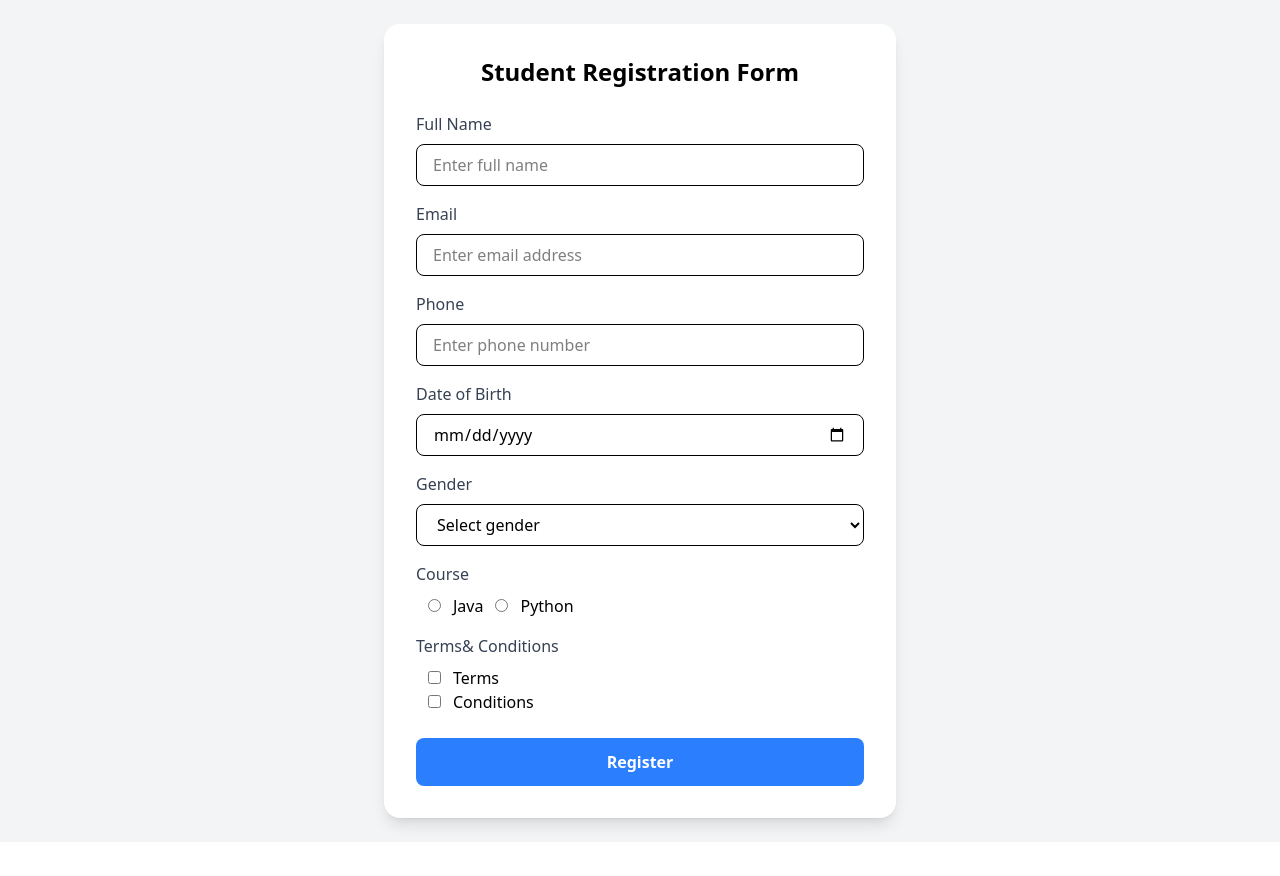
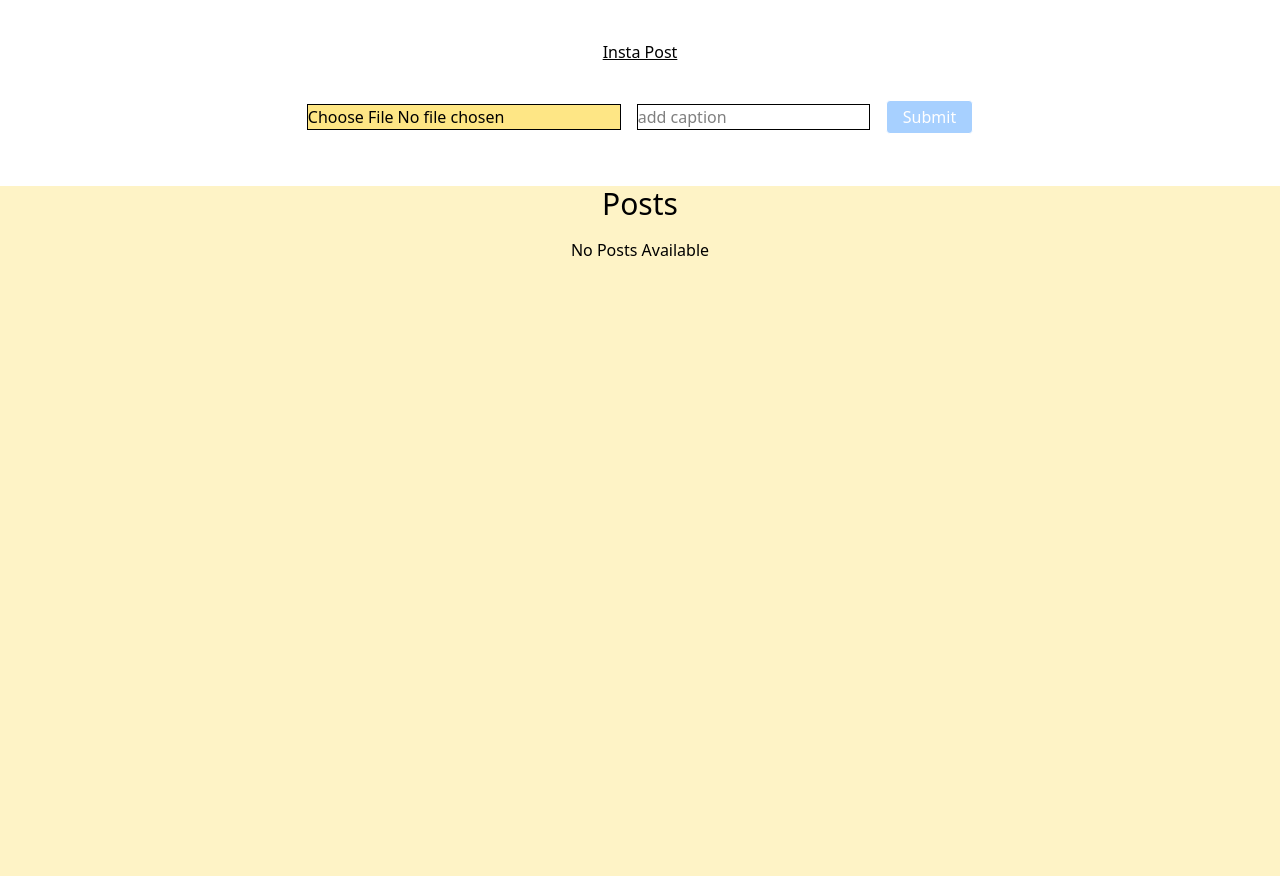
Before and after one commit to varun-developer-public/batch270, a React (Vite) app: page / in a window 1280 px wide. Shown: the top 876 px of the page. Before the commit the page ends 842 px from the top, so only its background shows below. Built offline with nearby package versions, Linux system fonts and the light colour scheme.

Commit message:
`Added Post and PostList components to Home component`

```diff
--- /dev/null
+++ b/src/components/General/post.jsx
@@ -0,0 +1,85 @@
+import React, { useEffect, useState } from "react";
+
+function Post() {
+    const [post, setPost] = useState({
+        image: null,
+        caption: ""
+    });
+    const [preview, setPreview] = useState(null);
+    const [savedPosts, setSavedPosts] = useState([]);
+
+
+    useEffect(()=>{
+        const posts = JSON.parse(localStorage.getItem("posts")) || [];
+        setSavedPosts(posts)
+    },[])
+
+    const handleSubmit = (e)=>{
+        e.preventDefault();
+
+        const newPost = {
+            image: preview,
+            caption: post.caption
+        }
+        const updatedPost = [...savedPosts, newPost]
+        localStorage.setItem("posts", JSON.stringify(updatedPost));
+
+        setSavedPosts(updatedPost);
+
+        setPost({
+            image: null,
+            caption: ""
+        });
+        setPreview(null);
+        alert("Image Submitted Successfully");
+    }
+
+    const handleCaptionChange = (e)=>{
+        setPost({...post, caption: e.target.value});
+    }
+    const handleImageChange = (e)=>{
+       const file = e.target.files[0]
+       const reader = new FileReader();
+       reader.readAsDataURL(file);
+         reader.onloadend = ()=>{
+             setPreview(reader.result);
+         }
+       setPost({...post, image: file});
+    }
+console.log(post);
+
+  return (
+    <>
+      <div className="flex flex-col items-center justify-center gap-4 mt-10">
+        <div className="underline">Insta Post</div>
+
+        <form onSubmit={handleSubmit}>
+          <input
+            type="file"
+            accept="image/*"
+            name="post"
+            id="post"
+            className="border bg-amber-200 cursor-pointer"
+            onChange={handleImageChange}
+          />
+         { preview && (
+            <div className="flex flex-col items-center justify-center mt-4">
+                <img src={preview} alt="Preview" className="w-180 h-80 object-cover rounded"/>
+            </div>
+            )}
+
+            <input type="text" name="caption" id="caption" placeholder="add caption" className="border m-4" onChange={handleCaptionChange} value={post.caption}/>
+          <button
+            type="submit"
+            className="border bg-blue-400 text-white px-4 py-1 rounded mt-5 cursor-pointer disabled:opacity-50"
+            disabled={!post.image}
+          >
+            Submit
+          </button>
+        </form>
+      </div>
+    </>
+  );
+}
+
+export default Post;
--- /dev/null
+++ b/src/components/General/postList.jsx
@@ -0,0 +1,27 @@
+import React, { useEffect, useState } from 'react'
+
+function PostList() {
+    const [savedPosts, setSavedPosts] = useState([]);
+    useEffect(()=>{
+        const posts = JSON.parse(localStorage.getItem("posts")) || [];
+        setSavedPosts(posts)
+    })
+  return (
+    <div className='flex flex-col items-center gap-4 mt-10 bg-amber-100 h-screen w-full'>
+        <h1 className='text-3xl'>Posts </h1>
+        {savedPosts.length === 0 &&  <div>
+            No Posts Available
+        </div>}
+        {savedPosts.map((post, index)=>(
+            <div key={index} className='border p-4 rounded-lg shadow-lg bg-white w-1/3'>
+                <img src={post.image} alt={`Post ${index + 1}`} className='w-full h-64 object-cover rounded'/>
+                <p className='mt-2 text-gray-700'>{post.caption}</p>
+            </div>
+            )
+        )}
+
+    </div>
+  )
+}
+
+export default PostList
--- a/src/home.jsx
+++ b/src/home.jsx
@@ -12,6 +12,8 @@ import SongList from "./components/AudioPlayers/SongList";
 import PlayerControls from "./components/AudioPlayers/player";
 import MusicPlayerSlider from "./components/AudioPlayers/player";
 import Forms from "./components/Forms/forms";
+import Post from "./components/General/post";
+import PostList from "./components/General/postList";
 function Home() {
   const [show, setShow] = useState(false);
   useEffect(() => {
@@ -46,7 +48,12 @@ function Home() {
     //   </div>
     // </AudioProvider>
 
-    <Forms/>
+    // <Forms/>
+<>
+
+    <Post/>
+    <PostList/>
+</>
   );
 }
 
```
